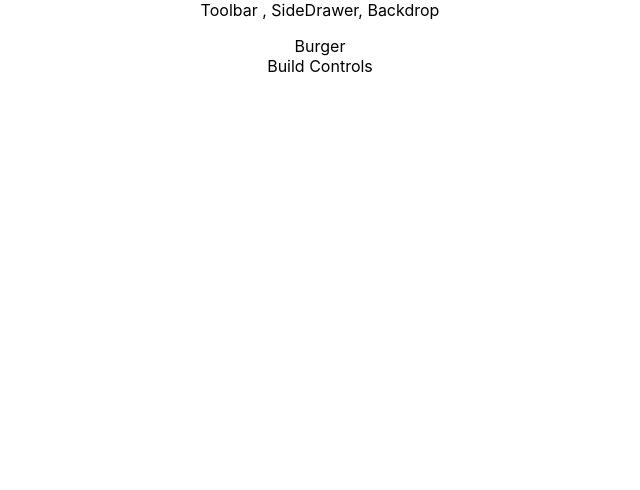
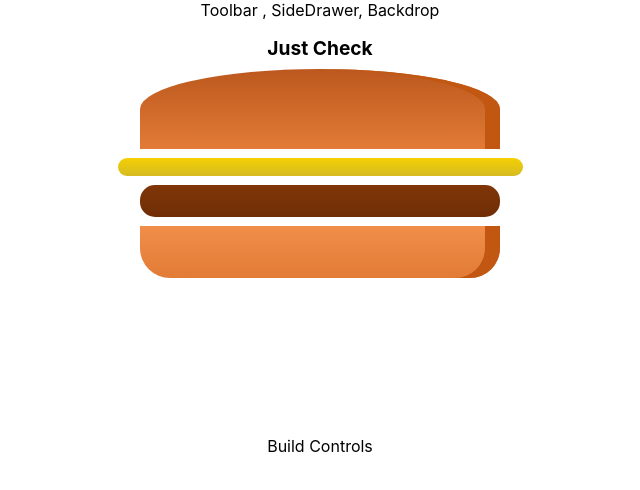
Before and after one commit to developernik18/burger-builder, a React (Create React App) app: page / in a window 1280 px wide. Shown: the top 490 px of the page, without its empty margins (320-960 px from the left). Built offline with nearby package versions, Linux system fonts and the light colour scheme.

Commit message:
added css module for design and updated burger component
Burger.js component got updated in this commit. Removed icon call from manifest.json and Updated css in module format to be used in scoped way.

```diff
--- a/src/components/Burger/Burger.js
+++ b/src/components/Burger/Burger.js
@@ -1 +1,18 @@
 import React from 'react';
+
+import classes from './Burger.module.css';
+import BurgerIngredient from './BurgerIngredient/BurgerIngredient';
+
+const burger = (props) => {
+  return (
+    <div className={classes.Burger}>
+      Just Check
+      <BurgerIngredient type="bread-top" />
+      <BurgerIngredient type="cheese" />
+      <BurgerIngredient type="meat" />
+      <BurgerIngredient type="bread-bottom" />
+    </div>
+  );
+}
+
+export default burger;
--- /dev/null
+++ b/src/components/Burger/Burger.module.css
@@ -0,0 +1,24 @@
+.Burger {
+  width: 100%;
+  margin: auto;
+  height: 250px;
+  overflow: scroll;
+  text-align:center;
+  font-weight: bold;
+  font-size: 1.2em;
+}
+
+@media (min-width: 1000px) and (min-height: 700px) {
+  .Burger {
+    width: 700px;
+    height: 600px;
+  }
+}
+
+
+@media (min-width: 500px) and (min-height: 401px) {
+  .Burger {
+    width: 450px;
+    height: 400px;
+  }
+}
--- a/src/components/Burger/BurgerIngredient/BurgerIngredient.js
+++ b/src/components/Burger/BurgerIngredient/BurgerIngredient.js
@@ -1,7 +1,7 @@
 import React, { Component } from 'react';
 import PropTypes from 'prop-types';
 
-import classes from './BurgerIngredient.css';
+import classes from './BurgerIngredient.module.css';
 
 
 class BurgerIngredient extends Component {
--- a/src/containers/BurgerBuilder/BurgerBuilder.js
+++ b/src/containers/BurgerBuilder/BurgerBuilder.js
@@ -1,11 +1,13 @@
 import React, { Component } from 'react';
+
 import Aux from '../../hoc/Auxiliary'
+import Burger from '../../components/Burger/Burger';
 
 class BurgerBuilder extends Component {
   render () {
     return (
       <Aux>
-        <div>Burger</div>
+        <Burger />
         <div>Build Controls</div>
       </Aux>
     );
```
Also changed, not shown: public/manifest.json, src/components/Burger/BurgerIngredient/BurgerIngredient.module.css (renamed from src/components/Burger/BurgerIngredient/BurgerIngredient.css).
